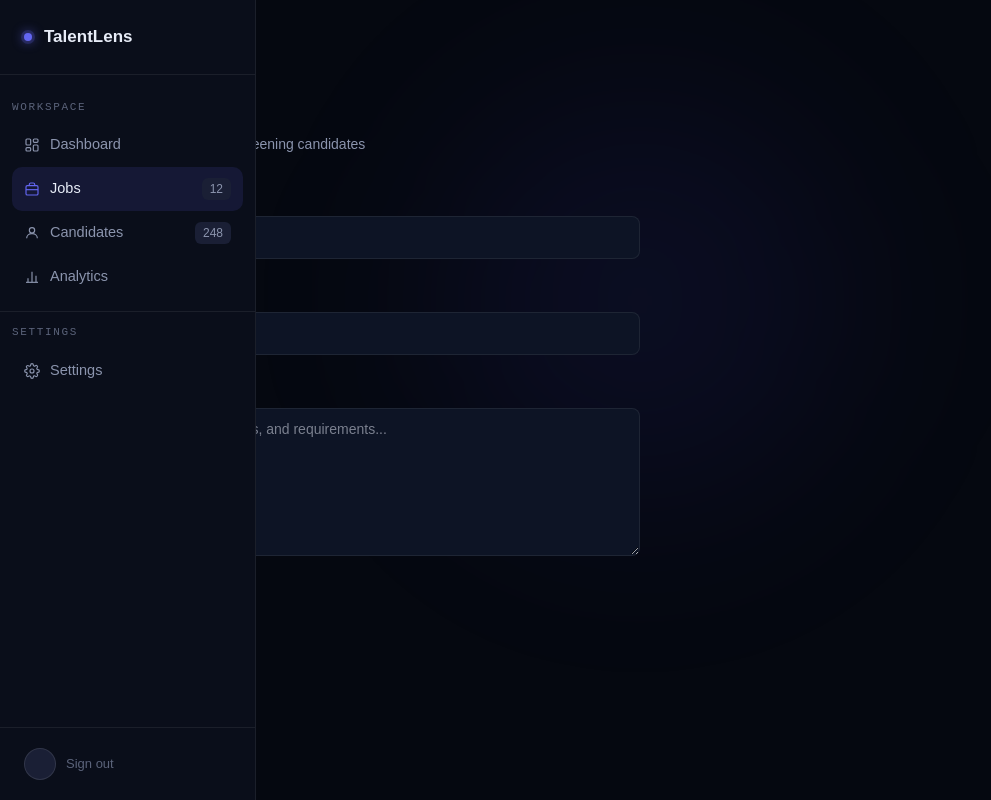
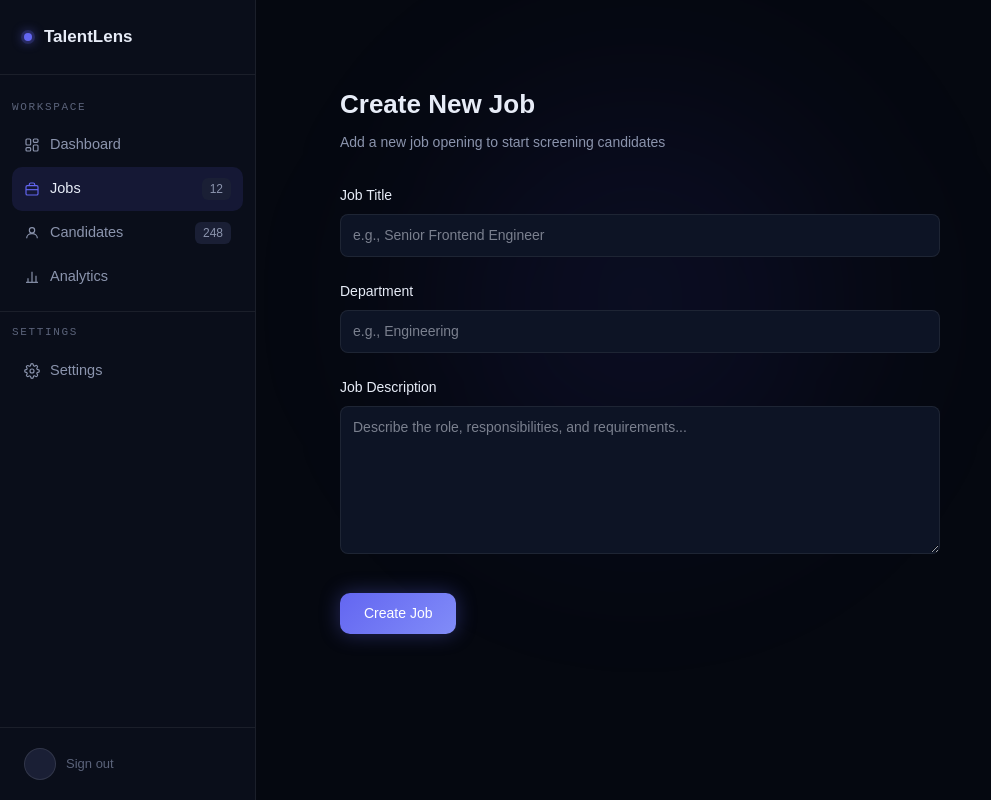
Before and after one commit to Shubham280706/ai-resume-screener, a Next.js app: page /jobs/new in a window 1280 px wide. Shown: the whole page, without its empty margins (0-991 px from the left). Built offline with nearby package versions, Linux system fonts and the light colour scheme; no server answers.

Commit message:
fix: center job creation form on page

```diff
--- a/src/app/(app)/jobs/new/page.tsx
+++ b/src/app/(app)/jobs/new/page.tsx
@@ -71,7 +71,7 @@ export default function NewJobPage() {
   }
 
   return (
-    <div style={{ padding: '36px 40px' }}>
+    <div style={{ padding: '36px 40px', display: 'flex', flexDirection: 'column', alignItems: 'center', minHeight: '100vh' }}>
       <Link
         href="/jobs"
         style={{
@@ -82,12 +82,13 @@ export default function NewJobPage() {
           color: colors.muted,
           textDecoration: 'none',
           marginBottom: '28px',
+          alignSelf: 'flex-start',
         }}
       >
         ← Back to Jobs
       </Link>
 
-      <div style={{ maxWidth: '600px' }}>
+      <div style={{ maxWidth: '600px', width: '100%' }}>
         <h1 style={{ fontSize: '26px', fontWeight: 600, color: colors.text, marginBottom: '8px' }}>
           Create New Job
         </h1>
```
